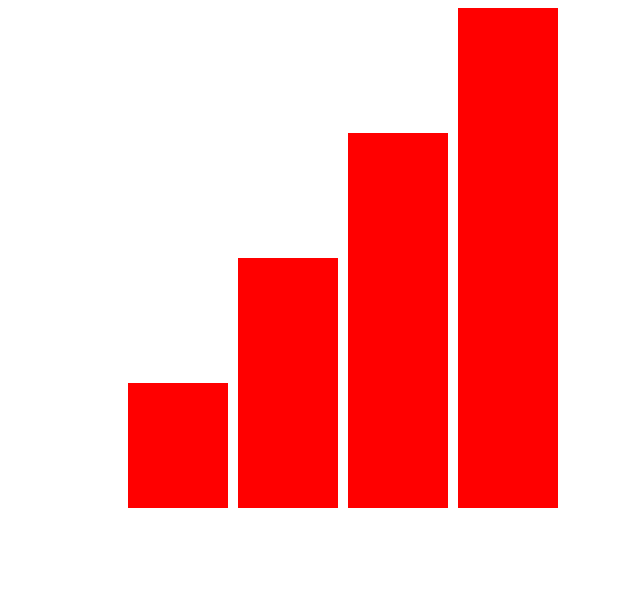
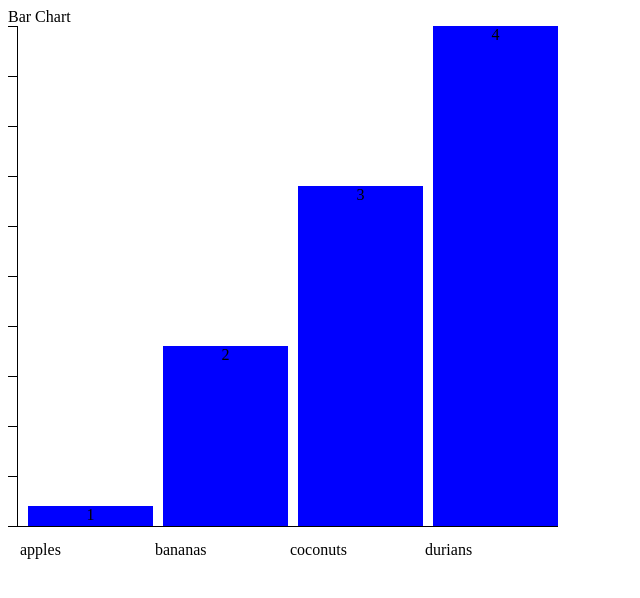
Before and after one commit to BenjaminJSLee/bar-chart-project, a website: page index.html in a window 1280 px wide. Shown: the whole page, without its empty margins (0-640 px from the left). Drawn offline with Linux system fonts and the light colour scheme.

Commit message:
added graph outline and metadata implementation for the bars in bar-chart.js (rough draft)

```diff
--- a/bar-chart.js
+++ b/bar-chart.js
@@ -8,29 +8,109 @@ const getDataRange = (arr) => {
   return [min,max];
 };
 
-const createBars = (data, opts) => {
-  let barWidth = opts.conWidth / data.length;
+const createBars = (data, opts, width, height) => {
+  let heightCalc;
+  let barWidth = width / data.length;
   let minMax = getDataRange(data) || [1,-1];
-  let bars = [], heightCalc;
+  let barsContainer = $('<div>').css({
+    height: height,
+  });
   if( minMax[1] - minMax[0] === 0 ) heightCalc = undefined;
   else if( minMax[1] - minMax[0] < 0 ) return undefined;
   else lengthCalc = (val,minMax) => (val - minMax[0]) / (minMax[1] - minMax[0]);
   for(let val of data){
-    let barHeight = opts.conHeight * (lengthCalc ? lengthCalc(val,minMax) : 0.5);
-    bars.push($('<div>')
+    let bar, txt;
+    let barHeight = ((height-20) * (lengthCalc ? lengthCalc(val,minMax) : 0.5)) + 20;
+    bar = $('<div>')
       .css({
+      position: "relative",
+      textAlign: "center",
       display: "inline-block",
-      backgroundColor: "red",
+      backgroundColor: opts["colour"] || "blue",
       width: barWidth,
       height: barHeight,
-      marginLeft: 10
-    }));
+      marginLeft: opts["barSpace"] || 10
+    });
+    txt = $("<div>").css({
+      position: "absolute",
+      width: "auto",
+      top: opts["top"] || null,
+      left: "50%",
+      bottom: opts["bottom"] || null,
+      transform: "translate(-50%,-" + (opts["top"] || "0%") +  ")"
+    }).html(val);
+    bar.append(txt);
+    barsContainer.append(bar);
   }
-  return bars;
+  return barsContainer;
 };
 
-const createGraphBox = () => {
+const createXAxis = (data, opts, width) => {
+  let labels = opts.labels, axisContainer, metadata;
+  axisContainer = $('<div>').css({
+    display: "block",
+    width: width + opts["barSpace"] * data.length + 10,
+    height: 20 - opts["lineWidth"],
+    borderTop: "1px solid black"
+  });
+  axisContainer.append($('<div>').css({
+    display: "inline-block",
+    width: 10 - opts["lineWidth"],
+    height: 20 - opts["lineWidth"],
+    borderRight: "1px solid black"
+  }));
+  for(let label of labels){
+    metadata = $('<div>').css({
+      position: "relative",
+      display: "inline-block",
+      textAlign: "center",
+      width: (width / labels.length) - 2,
+      height: 20 - opts["lineWidth"],
+      borderLeft: "1px solid black",
+      borderRight: "1px solid black",
+      marginLeft: opts["barSpace"]
+    });
+    text = $('<div>').css({
+      position: "absolute",
+      top: 0
+    }).html(label);
+    metadata.append(text);
+    axisContainer.append(metadata);
+  }
+  return axisContainer;
+};
 
+const createYAxis = (data,opts,height) => {
+  let labels = opts.labels, axisContainer, metadata;
+  axisContainer = $('<div>').css({
+    position: "relative",
+    display: "inline-block",
+    float: "left",
+    width: "10"
+  });
+  for(let i = 0; i < 10; i++){
+    metadata = $('<div>').css({
+      display: "block",
+      textAlign: "center",
+      height: (height / 10) - 1,
+      borderTop: "1px solid black",
+      borderRight: "1px solid black"
+    });
+    axisContainer.append(metadata);
+  }
+  return axisContainer;
+};
+
+const createGraphBox = (data,options) => {
+  let graphContainer, yAxis, xAxis, bars,
+  width = options["width"] || 500, height = options["height"] || 500;
+  if( !(options["barSpace"]) ) options["barSpace"] = 10;
+  graphContainer = $('<div>');
+  xAxis = createXAxis(data,options,width);
+  yAxis = createYAxis(data,options,height);
+  bars = createBars(data,options,width,height);
+  graphContainer.append(yAxis,bars,xAxis);
+  return graphContainer;
 };
 
 /**
@@ -40,8 +120,10 @@ const createGraphBox = () => {
  * @param {jQuery element} element is the container for the bar chart
  */
 const drawBarChart = (data, options, element) => {
-  let title, bars, width = 500, height = 500;
-  if( options["width"] ) width = Number(options.width);
-  if( options["height"] ) height = Number(options.height);
-  element.append(createBars(data,{conWidth: width, conHeight: height}));
+  let title, graphBox;
+  title = $("<div>").css({
+
+  }).html(options["title"] || "Bar Chart");
+  graphBox = createGraphBox(data,options);
+  element.append(title,graphBox);
 };
--- a/index.html
+++ b/index.html
@@ -7,7 +7,10 @@
     <script type="text/javascript" src="bar-chart.js"></script>
     <link rel="stylesheet" href="styles.css">
   </head>
-  <body onload="drawBarChart([1,2,3,4,5],{},$('#root'))">
+  <body onload="drawBarChart([1,2,3,4],
+  {labels: ['apples','bananas','coconuts','durians']},
+  $('#root'))"
+  >
     <div id="root"></div>
   </body>
 </html>
```
